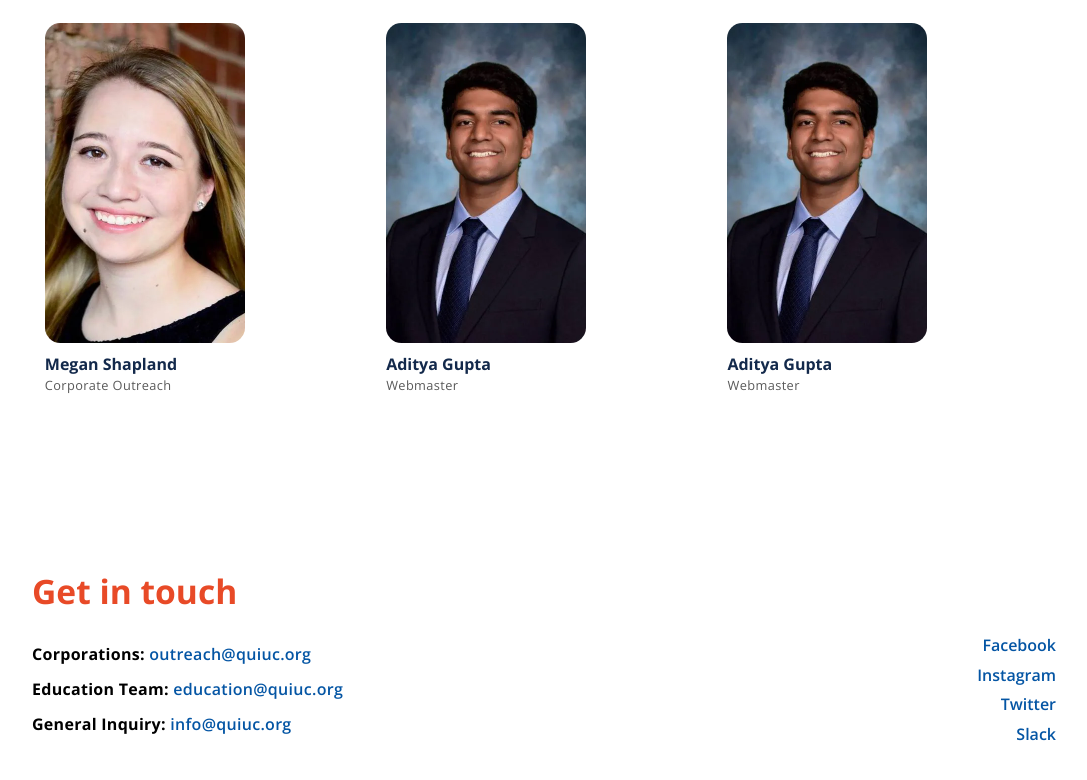
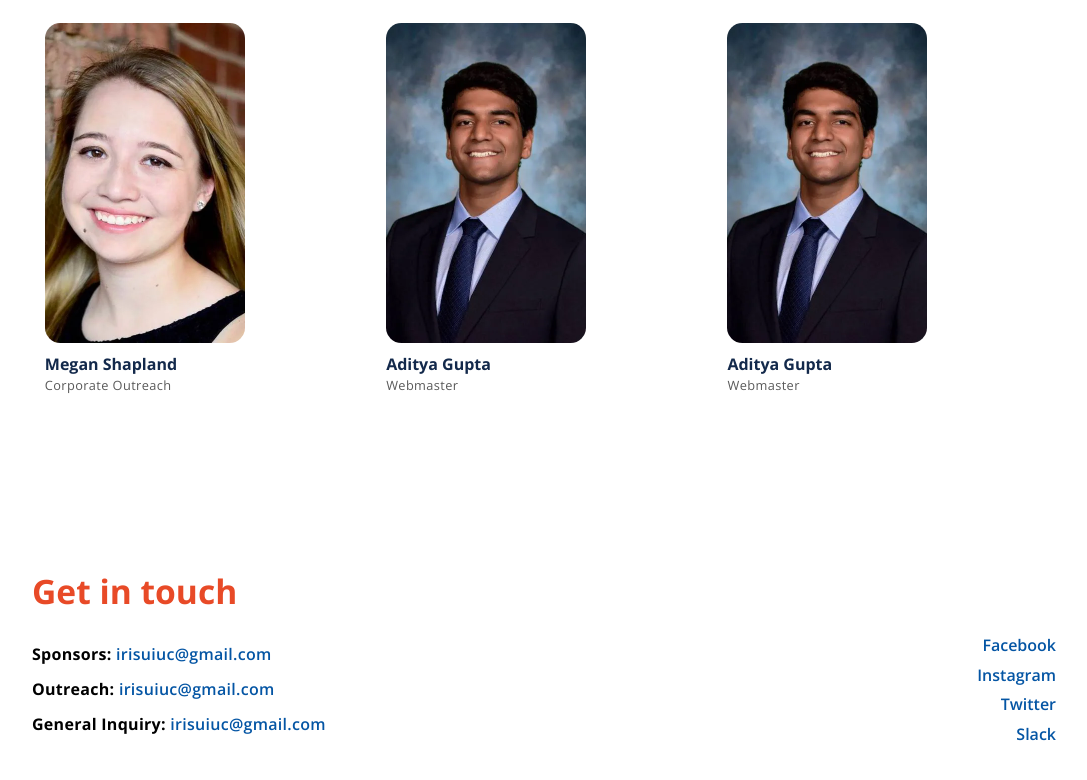
Before and after one commit to IllinoisRoboticsInSpace/IllinoisRoboticsInSpace.github.io, a Gatsby site: page / in a window 1280 px wide. Shown: the part 3732-4512 px from the top of the page, without its empty margins (96-1183 px from the left). Built offline with nearby package versions, Linux system fonts and the light colour scheme; Gatsby itself is replaced by a stand-in of ours.

Commit message:
chore: build

```diff
--- a/gatsby-config.js
+++ b/gatsby-config.js
@@ -2,7 +2,7 @@ module.exports = {
 	siteMetadata: {
 		title: `Illinois Robotics in Space`,
 		description: `A multidisciplinary student organization at UIUC`,
-		author: `@gatsbyjs`
+		author: `@iyaja`
 	},
 	plugins: [
 		`gatsby-plugin-react-helmet`,
@@ -43,6 +43,6 @@ module.exports = {
 		}
 		// this (optional) plugin enables Progressive Web App + Offline functionality
 		// To learn more, visit: https://gatsby.dev/offline
-		// `gatsby-plugin-offline`,
+		// `gatsby-plugin-offline`
 	]
 };
--- a/package.json
+++ b/package.json
@@ -7,7 +7,7 @@
 		"gatsby": "^2.18.22",
 		"gatsby-image": "^2.2.16",
 		"gatsby-plugin-html-attributes": "^1.0.5",
-		"gatsby-plugin-manifest": "^2.2.13",
+		"gatsby-plugin-manifest": "^2.2.38",
 		"gatsby-plugin-offline": "^2.2.10",
 		"gatsby-plugin-react-helmet": "^3.1.6",
 		"gatsby-plugin-sharp": "^2.2.19",
--- a/src/features/home/components/Contact.jsx
+++ b/src/features/home/components/Contact.jsx
@@ -11,16 +11,16 @@ const Contact = (props, ref) => {
         <div className="contactSections">
           <div className="contactSection">
             <p className="contactRow">
-              <b>Corporations: </b>
-              <a href="mailto:outreach@quiuc.org">outreach@quiuc.org</a>
+              <b>Sponsors: </b>
+              <a href="mailto:irisuiuc@gmail.com">irisuiuc@gmail.com</a>
             </p>
             <p className="contactRow">
-              <b>Education Team: </b>
-              <a href="mailto:education@quiuc.org">education@quiuc.org</a>
+              <b>Outreach: </b>
+              <a href="mailto:irisuiuc@gmail.com">irisuiuc@gmail.com</a>
             </p>
             <p className="contactRow">
               <b>General Inquiry: </b>
-              <a href="mailto:info@quiuc.org">info@quiuc.org</a>
+              <a href="irisuiuc@gmail.com">irisuiuc@gmail.com</a>
             </p>
           </div>
           <div className="socialContact contactSection">
--- a/src/pages/index.js
+++ b/src/pages/index.js
@@ -56,8 +56,8 @@ const Home = props => {
           name="description"
           content="A multidisciplinary student organization at UIUC."
         />
-        <link rel="canonical" href="%PUBLIC_URL%" />
-        <link rel="manifest" href="%PUBLIC_URL%/manifest.json" />
+        <link rel="canonical" href="https://iris.ae.illinois.edu" />
+
         <link
           rel="apple-touch-icon"
           sizes="180x180"
@@ -75,6 +75,7 @@ const Home = props => {
           sizes="16x16"
           href="/favicon-16x16.png"
         />
+        <link rel="manifest" href="/site.webmanifest" />
         <link rel="mask-icon" href="/safari-pinned-tab.svg" color="#5bbad5" />
         <meta name="msapplication-TileColor" content="#da532c" />
         <meta name="theme-color" content="#ffffff" />
```
Also changed, not shown: static/manifest.json (deleted), 1 other file.
